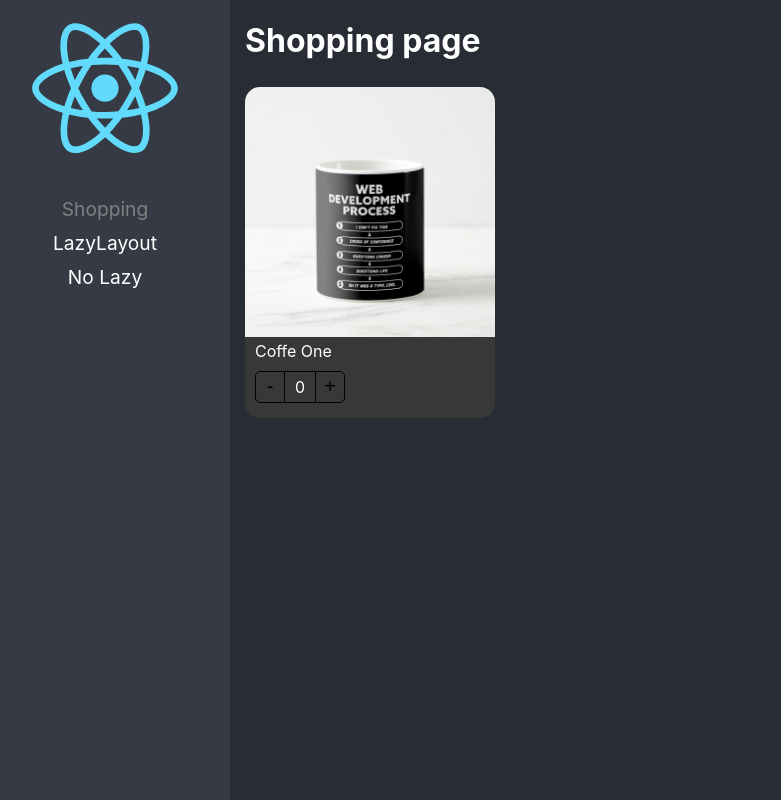
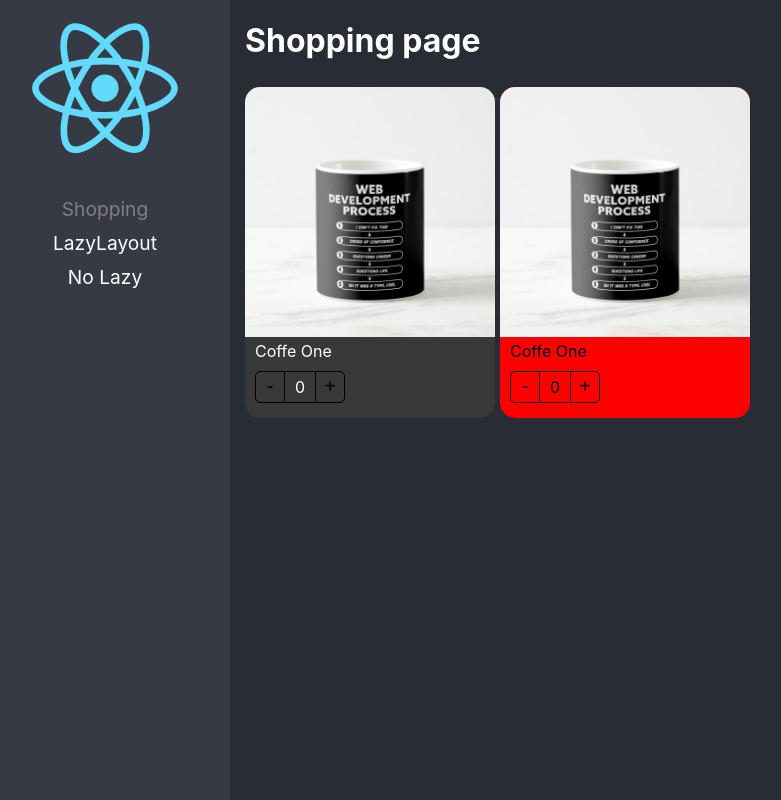
Before and after one commit to eugenioroblessiller/react-adv, a React (Create React App) app: page /shopping in a window 1280 px wide. Shown: the whole page, without its empty margins (20-801 px from the left). Built offline with nearby package versions, Linux system fonts and the light colour scheme.

Commit message:
adding style to the component

```diff
--- a/src/02-components-patterns/components/ProductCard.tsx
+++ b/src/02-components-patterns/components/ProductCard.tsx
@@ -1,8 +1,8 @@
-import React, { createContext, ReactElement } from "react";
+import React, { createContext, CSSProperties, ReactElement } from 'react';
 
-import { useProduct } from "../hooks/useProduct";
-import { Product, ProductContextProps } from "../interfaces/interfaces";
-import styles from "../styles/styles.module.css";
+import { useProduct } from '../hooks/useProduct';
+import { Product, ProductContextProps } from '../interfaces/interfaces';
+import styles from '../styles/styles.module.css';
 
 export const ProductContext = createContext({} as ProductContextProps);
 const { Provider } = ProductContext;
@@ -11,14 +11,15 @@ export interface Props {
   product: Product;
   children?: ReactElement | ReactElement[];
   className?: string;
+  style?: CSSProperties
 }
 
-export const ProductCard = ({ children, product, className }: Props) => {
+export const ProductCard = ({ children, product, className, style }: Props) => {
   const { counter, handleIncreaseBy } = useProduct();
 
   return (
     <Provider value={{ counter, handleIncreaseBy, product }}>
-      <div className={`${styles.productCard} ${className}`}>
+      <div className={`${styles.productCard} ${className}`} style={style}>
         {children}
         {/* <ProductImage img={product.img} />
       <ProductTitle title={product.title} />
--- a/src/02-components-patterns/pages/ShoppingPage.tsx
+++ b/src/02-components-patterns/pages/ShoppingPage.tsx
@@ -1,11 +1,11 @@
-import React from 'react';
+import React from "react";
 
-import { ProductButtons } from '../components/ProductButtons';
-import { ProductCard } from '../components/ProductCard';
-import { ProductImage } from '../components/ProductImage';
-import { ProductTitle } from '../components/ProductTitle';
+import { ProductButtons } from "../components/ProductButtons";
+import { ProductCard } from "../components/ProductCard";
+import { ProductImage } from "../components/ProductImage";
+import { ProductTitle } from "../components/ProductTitle";
 
-import '../styles/custom-styles.css'
+import "../styles/custom-styles.css";
 
 const product = {
   id: "1",
@@ -34,6 +34,12 @@ export const ShoppingPage = () => {
           <ProductTitle className="text-white" />
           <ProductButtons className="custom-button" />
         </ProductCard>
+
+        <ProductCard product={product} style={{ backgroundColor: "red" }}>
+          <ProductImage />
+          <ProductTitle />
+          <ProductButtons />
+        </ProductCard>
       </div>
     </div>
   );
```
